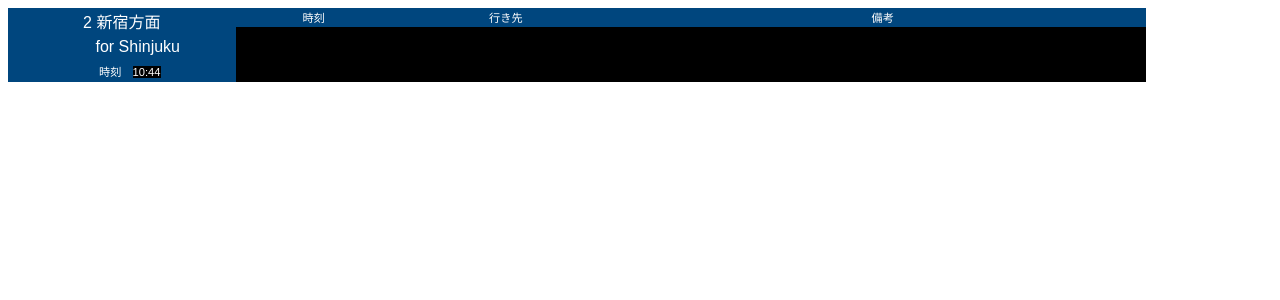
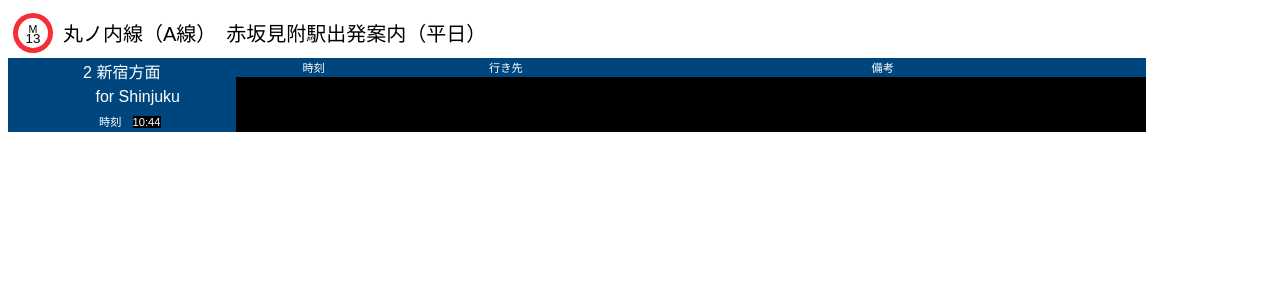
Before and after one commit to retore404/tokyo-metro-now, a Django app: page /akasaka_mitsuke_now/ in a window 1280 px wide. Shown: the top 300 px of the page. Run offline with Django 3.2, Linux system fonts and the light colour scheme; data that the repository does not hold is empty.

Commit message:
update: タイトル表示を追加

```diff
--- a/common/akasaka_mitsuke_now/templates/akasaka_mitsuke_now/index.html
+++ b/common/akasaka_mitsuke_now/templates/akasaka_mitsuke_now/index.html
@@ -39,8 +39,21 @@
             border-spacing: 0;
         }
     </style>
+    <script src="https://d3js.org/d3.v5.min.js" SameSite="Strict"></script>
+    <script type="text/javascript">
+        function initialize(){
+            // 駅ナンバリングと内容説明表示
+            let svg = d3.select("#wrapper").append("svg").attr("height", 50).attr("width", 500);
+            svg.append("circle").attr("cx", 25).attr("cy", 25).attr("r", 20).attr("fill", "#f62e36"); // 外丸
+            svg.append("circle").attr("cx", 25).attr("cy", 25).attr("r", 15).attr("fill", "white"); // 内丸
+            svg.append("text").attr("x", 25).attr("y", 25).text('M').attr("font-size", "8pt").style("text-anchor", "middle"); // 1行目
+            svg.append("text").attr("x", 25).attr("y", 35).text('13').attr("font-size", "10pt").style("text-anchor", "middle"); // 2行目
+            svg.append("text").attr("x", 55).attr("y", 33).text('丸ノ内線（A線）　赤坂見附駅出発案内（平日）').attr("font-size", "15pt"); // 説明文
+        }
+    </script>
 </head>
-<body>
+<body onload="initialize();">
+    <div id="wrapper"></div>
     <table>
         <tr>
             <td rowspan="4" style="width:20%">
```
